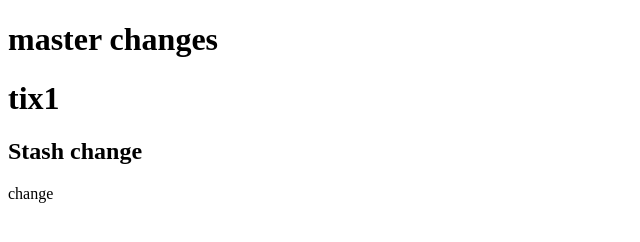
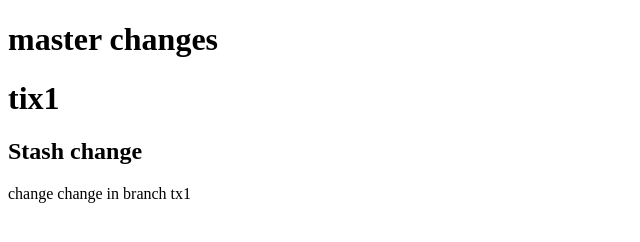
Before and after one commit to syed-mudaseer/git-tutor, a plain HTML site: page index.html in a window 1280 px wide. Shown: the whole page, without its empty margins (0-640 px from the left). Drawn offline with Linux system fonts and the light colour scheme.

Commit message:
change 2

```diff
--- a/index.html
+++ b/index.html
@@ -11,5 +11,6 @@
     <h1> tix1</h1>
     <h2> Stash change</h2>
     change
+    change in branch tx1
 </body>
 </html>
```
